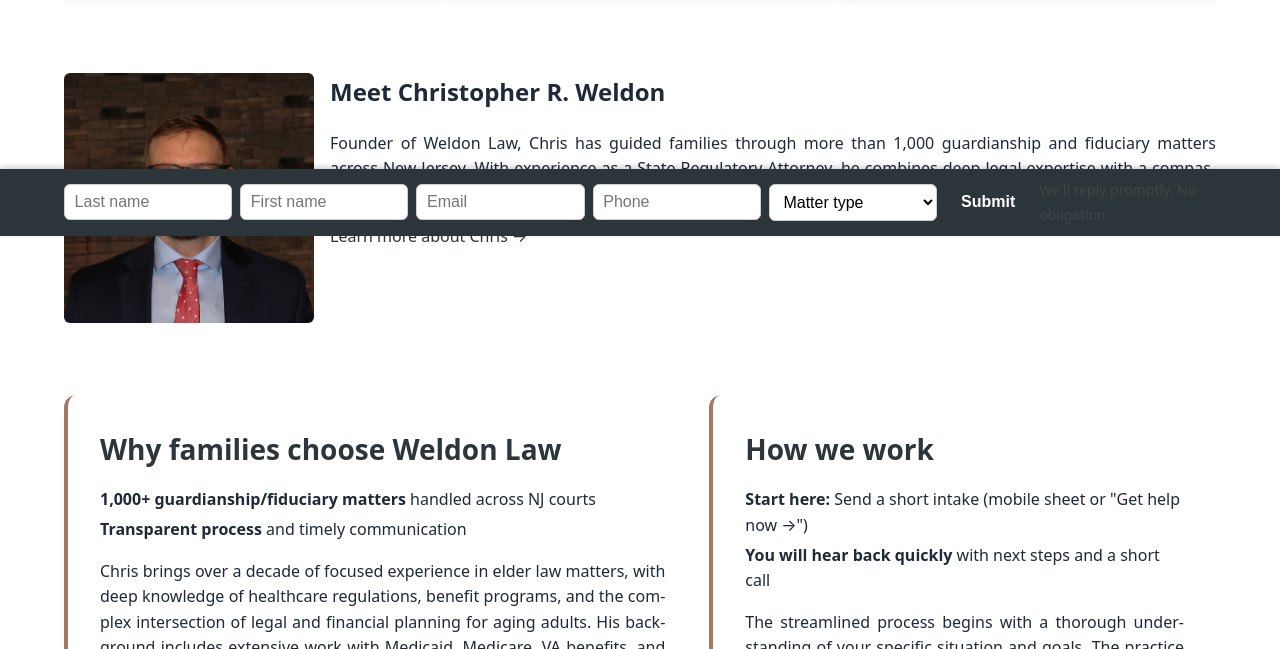
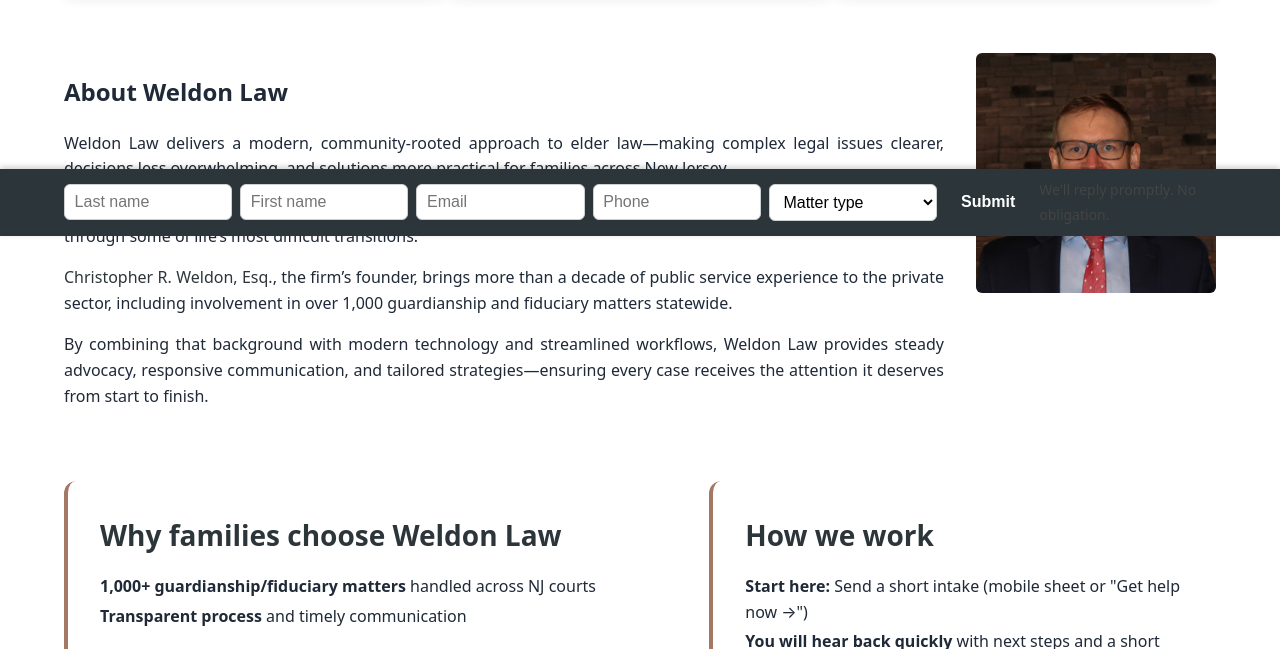
Before and after one commit to cweldon6/weldon-law, a plain HTML site: page index.html in a window 1280 px wide. Shown: the part 564-1213 px from the top of the page. Drawn offline with Linux system fonts and the light colour scheme.

Commit message:
8.28.25update1100

```diff
--- a/about.html
+++ b/about.html
@@ -94,7 +94,7 @@
     <div class="container">
       <div class="philosophy-community-grid">
         <div class="philosophy-card">
-          <h2>Our Philosophy</h2>
+          <h2>Philosophy</h2>
           <p>Every elder law matter involves both legal complexity and deeply personal family dynamics. Chris takes time to understand not only the legal requirements but also each client's unique needs and goals. His philosophy is simple: provide clear, compassionate counsel that protects dignity and preserves independence, while ensuring families feel supported throughout the process.</p>
         </div>
 
@@ -118,10 +118,10 @@
       <div class="professional-grid">
         <div class="experience-card">
           <h2>Professional Experience</h2>
-          <p>Chris has managed more than 1,000 guardianship and fiduciary matters across New Jersey courts, bringing deep knowledge of healthcare regulations, benefit programs, and the legal-financial issues families face in later life.</p>
+          <p>Chris has been envolved in more than 1,000 guardianship and fiduciary matters across New Jersey courts, bringing deep knowledge of healthcare regulations, benefit programs, and the legal/financial issues families face in later life.</p>
           <ul class="experience-list">
-            <li>Former State Regulatory Attorney, NJ Office of the Public Guardian</li>
-            <li>Legislative advocacy for elder care and guardianship reform</li>
+            <li>Former State Regulatory Attorney</li>
+            <li>Advocacy for elder care and guardianship reform</li>
             <li>Presentations to judicial and professional audiences</li>
             <li>Proven record in conflict resolution and efficient case management</li>
           </ul>
--- a/branded-styles.css
+++ b/branded-styles.css
@@ -1073,42 +1073,46 @@ p {
 /* === Bio Section === */
 .bio-section {
   padding: var(--space-5) 0;
-  overflow: hidden;
-}
-
-.bio-section .about-snippet,
-.bio-section .about-snippet p {
-  max-width: none;
-}
-
-.bio-image {
-  float: left;
-  width: 200px;
-  height: 250px;
-  margin: 0 var(--space-4) var(--space-4) 0;
+}
+
+.bio-section .about-snippet {
+  display: flex;
+  flex-direction: column;
+  gap: var(--space-4);
+  align-items: center;
+}
+
+.bio-section .bio-image {
+  width: 180px;
+  height: 180px;
   border-radius: var(--radius-sm);
   object-fit: cover;
-  display: block;
-}
-
+  flex-shrink: 0;
+}
+
+.bio-section .prose {
+  max-width: 65ch;
+  text-align: left;
+}
+
+/* Desktop: side-by-side layout */
 @media (min-width: 768px) {
-  .bio-image {
-    width: 250px;
-    height: 250px;
-  }
-}
-
-@media (max-width: 480px) {
-  .bio-image {
-    width: 140px;
-    height: 140px;
-  }
-}
-
-.about-snippet::after {
-  content: "";
-  display: block;
-  clear: both;
+  .bio-section .about-snippet {
+    flex-direction: row;
+    align-items: flex-start;
+    gap: var(--space-6);
+  }
+
+  .bio-section .bio-image {
+    width: 240px;
+    height: 240px;
+    flex: 0 0 240px;
+  }
+
+  .bio-section .prose {
+    flex: 1; /* take remaining space */
+    max-width: none;
+  }
 }
 
 /* === Info Grid Layout === */
@@ -1901,3 +1905,13 @@ button[type="submit"]:hover {
   font-size: clamp(.95rem, .9rem + .35vw, 1.05rem);
   opacity: .95;
 }
+
+/* === Readability overrides: no hyphenation where we showcase copy === */
+.intro-banner .hero-line,
+.intro-banner .hero-sub,
+.bio-section .prose p,
+.info-grid .card-collapsible p {
+  hyphens: none;
+  -webkit-hyphens: none;
+  -ms-hyphens: none;
+}
--- a/index.html
+++ b/index.html
@@ -260,8 +260,8 @@
                data-sub="Take control now."
                data-target="lp,legacy"></div>
 
-          <div data-h1="Protecting dignity. Preserving independence."
-               data-sub="Access Guidance when it matters most."
+          <div data-h1="Protecting dignity &ndash;"
+               data-sub="preserving independence."
                data-target="guard,ltc"></div>
 
           <div data-h1="Harnessing technology"
@@ -324,26 +324,33 @@
       </div>
     </section>
 
-    <!-- Attorney Biography -->
+    <!-- Firm-first Bio (responsive grid; photo bottom-right on desktop) -->
     <section class="bio-section" aria-labelledby="bio-heading">
       <div class="container about-snippet">
-        <img src="images/christopher-weldon-headshot2.jpg"
-             alt="Portrait of Christopher R. Weldon, Esquire"
-             class="bio-image" width="220" height="220" loading="lazy" />
-
         <div class="prose">
-          <h2 id="bio-heading">Meet Christopher R. Weldon</h2>
+          <h2 id="bio-heading">About Weldon Law</h2>
           <p>
-            Founder of Weldon Law, Chris has guided families through more than
-            1,000 guardianship and fiduciary matters across New Jersey. With
-            experience as a State Regulatory Attorney, he combines deep legal
-            expertise with a compassionate, practical approach to elder law,
-            life &amp; legacy planning, and probate.
+            Weldon Law delivers a modern, community-rooted approach to elder law—making complex legal issues clearer, decisions less overwhelming, and solutions more practical for families across New Jersey.
           </p>
           <p>
-            <a href="about.html" class="learn-more">Learn more about Chris →</a>
+            Every matter is handled with compassion, clarity, and efficiency so that clients and their loved ones feel supported through some of life’s most difficult transitions.
+          </p>
+          <p>
+            <a href="about.html">Christopher R. Weldon, Esq.</a>, the firm’s founder, brings more than a decade of public service experience to the private sector, including involvement in over 1,000 guardianship and fiduciary matters statewide.
+          </p>
+          <p>
+            By combining that background with modern technology and streamlined workflows, Weldon Law provides steady advocacy, responsive communication, and tailored strategies—ensuring every case receives the attention it deserves from start to finish.
           </p>
         </div>
+
+        <img
+          src="images/christopher-weldon-headshot2.jpg"
+          alt="Portrait of Christopher R. Weldon, Esquire"
+          class="bio-image"
+          width="220"
+          height="220"
+          loading="lazy"
+        />
       </div>
     </section>
 
```
